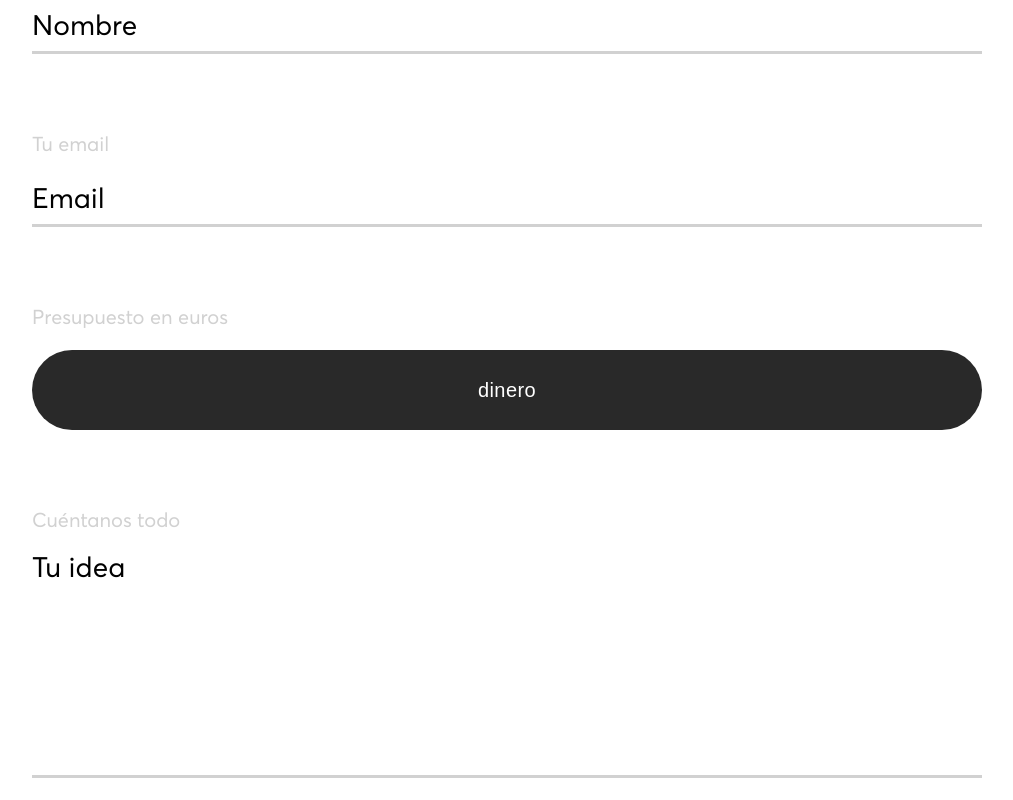
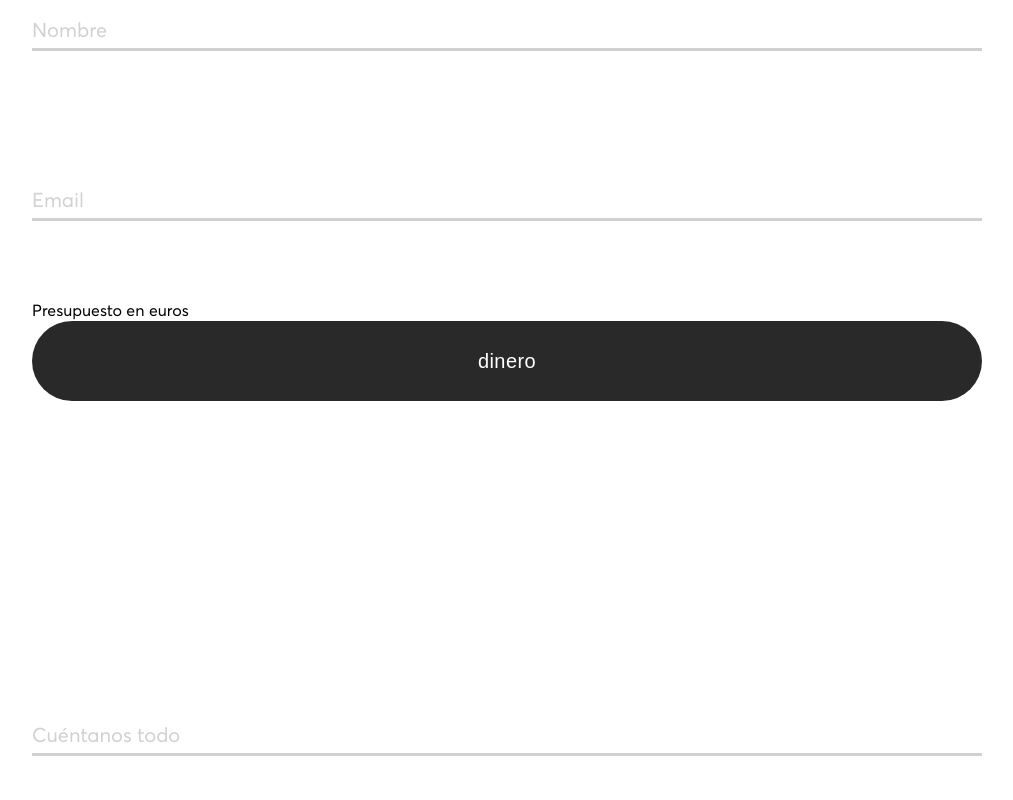
Before and after one commit to eloy98g/project-bird, a React app: page /contact in a window 1280 px wide. Shown: the part 800-1600 px from the top of the page, without its empty margins (133-1146 px from the left). Built offline with nearby package versions, Linux system fonts and the light colour scheme.

Commit message:
animated inputs added

```diff
--- a/src/components/ContactForm.jsx
+++ b/src/components/ContactForm.jsx
@@ -1,3 +1,4 @@
+/* eslint-disable jsx-a11y/label-has-associated-control */
 import React from 'react';
 import '../styles/components/ContactForm.scss';
 
@@ -13,28 +14,56 @@ const ContactForm = () => {
             <p>Estoy interesado en...</p>
             <div className="interest-buttons">
               <button className='interest-button' type='button'><p>Branding</p></button>
-              <button className='interest-button-selected' type='button'><p>Mobile</p></button>
+              <button className='interest-button selected' type='button'><p>Mobile</p></button>
               <button className='interest-button' type='button'><p>WebApp</p></button>
               <button className='interest-button' type='button'><p>Estrategia</p></button>
               <button className='interest-button' type='button'><p>UX / UI</p></button>
               <button className='interest-button' type='button'><p>Diseño gráfico</p></button>
-              <button className='interest-button-selected' type='button'><p>Producto</p></button>
+              <button className='interest-button selected' type='button'><p>Producto</p></button>
               <button className='interest-button' type='button'><p>Otros</p></button>
             </div>
           </div>
           <div className="form-personal-data">
-            <p className='section-title'>Tu nombre</p>
-            <input className="text-input" type="text" placeholder="Nombre" />
-            <p className='section-title'>Tu email</p>
-            <input className="text-input" type="text" placeholder="Email" />
+            <div className="form">
+              <input
+                className="text-input"
+                type="text"
+                autoComplete='off'
+                name='name'
+                required
+              />
+              <label htmlFor='name' className='sub-section-title'>
+                <span className="content-title">Nombre</span>
+              </label>
+            </div>
+            <div className="form">
+              <input
+                className="text-input"
+                type="text"
+                autoComplete='off'
+                name='email'
+                required
+              />
+              <label htmlFor='email' className='sub-section-title'>
+                <span className="content-title">Email</span>
+              </label>
+            </div>
           </div>
-          <div className="form-presupuesto">
+          <div className="sub-section-title">
             <p className='section-title'>Presupuesto en euros</p>
             <button className='presupuesto-button' type='button'>dinero</button>
           </div>
-          <div className="form-tellus">
-            <p className='section-title'>Cuéntanos todo</p>
-            <textarea className="text-input-tellus" type="text" placeholder="Tu idea" />
+          <div className="form tellus">
+            <textarea
+              className="text-input"
+              type="text"
+              name='idea'
+              required
+              autoComplete='off'
+            />
+            <label htmlFor='idea' className='sub-section-title'>
+              <span className="content-title">Cuéntanos todo</span>
+            </label>
           </div>
           <button className="submit" type='button'>Enviar</button>
         </div>
--- a/src/styles/components/ContactForm.scss
+++ b/src/styles/components/ContactForm.scss
@@ -48,6 +48,11 @@
   cursor: pointer;
 }
 
+.interest-button.selected{
+  border: none;
+  background: #292929;
+}
+
 .interest-button p{
   width: auto;
   margin: 28px 40px 27px 40px;
@@ -55,59 +60,72 @@
   font-family: 'Averta-Regular', sans-serif;
 }
 
-.interest-button-selected{
-  width: auto;
-  margin-right: 10px;
-  margin-bottom: 20px;
-  border-radius: 80px;
-  justify-content: center;
-  font-size: 20px;
-  line-height: 23px;
-  display: flex;
-  align-items: center;
-  text-align: center;
-  letter-spacing: 0.02em;
-  box-sizing: border-box;
-  outline: none;
-  border: none;
-  background: #292929;
-  cursor: pointer;
-}
-
-.interest-button-selected p{
-  width: auto;
-  margin: 28px 40px 27px 40px;
+.interest-button.selected p{
   color: white;
   font-family: 'Averta-bold', sans-serif;
 }
 
-.section-title{
+/* INPUT FORM */
+.form{
   font-family: 'Averta-Regular', sans-serif;
-  font-size: 20px;
-  line-height: 23px;
-  display: flex;
-  align-items: center;
-  color: #D1D1D1;
-  margin-bottom: 20px;
+  width: 100%;
+  height: 90px;
+  position: relative;
+  overflow: hidden;
+  margin-bottom: 80px;
 }
 
-.text-input{
+.form .text-input{
   width: 100%;
-  background-color: transparent;
-  border-left: 0px;
-  border-top: 0px;
-  border-right: 0px;
-  border-bottom: 3px solid #D1D1D1;
+  height: 100%;
   font-family: 'Averta-Regular', sans-serif;
   font-size: 28px;
   line-height: 33px;
-  margin-bottom: 80px;
+  padding-top: 40px;
+  border: none;
   outline: none;
-  height: 50px;
 }
 
-::placeholder {
-  color: black;
+.form label{
+  position: absolute;
+  bottom: 0px;
+  left: 0%;
+  width: 100%;
+  height: 100%;
+  pointer-events: none;
+  border-bottom: 3px solid #D1D1D1;
+}
+
+.form label::after{
+  content: "";
+  position: absolute;
+  left: 0px;
+  bottom: -3px;
+  width: 100%;
+  height: 100%;
+  border-bottom: 3px solid #292929;
+  transform: translateX(-100%);
+  transition: all 0.3s ease;
+}
+
+.content-title{
+  color: #D1D1D1;
+  font-size: 20px;
+  line-height: 23px;
+  position: absolute;
+  bottom: 5px;
+  left: 0px;
+  transition: all 0.3s ease;
+}
+
+.form .text-input:focus + .sub-section-title .content-title,
+.form .text-input:valid + .sub-section-title .content-title {
+  transform: translateY(-250%);
+}
+
+.form .text-input:focus + .sub-section-title::after,
+.form .text-input:valid + .sub-section-title::after{
+  transform: translateX(0%);
 }
 
 .presupuesto-button{
@@ -131,6 +149,20 @@
   cursor: pointer;
 }
 
+.form.tellus{
+  height: 275px;
+}
+
+.form.tellus .text-input{
+  resize: none;
+}
+
+.form.tellus .text-input:focus + .sub-section-title .content-title,
+.form.tellus .text-input:valid + .sub-section-title .content-title {
+  transform: translateY(-240px);
+}
+
+/*
 .form-tellus{
   width: 100%;
   height: auto;
@@ -154,7 +186,7 @@
   overflow-wrap: break-word;
   word-break: break-all;
 }
-
+*/
 .submit{
   outline: none;
   border: none;
```
